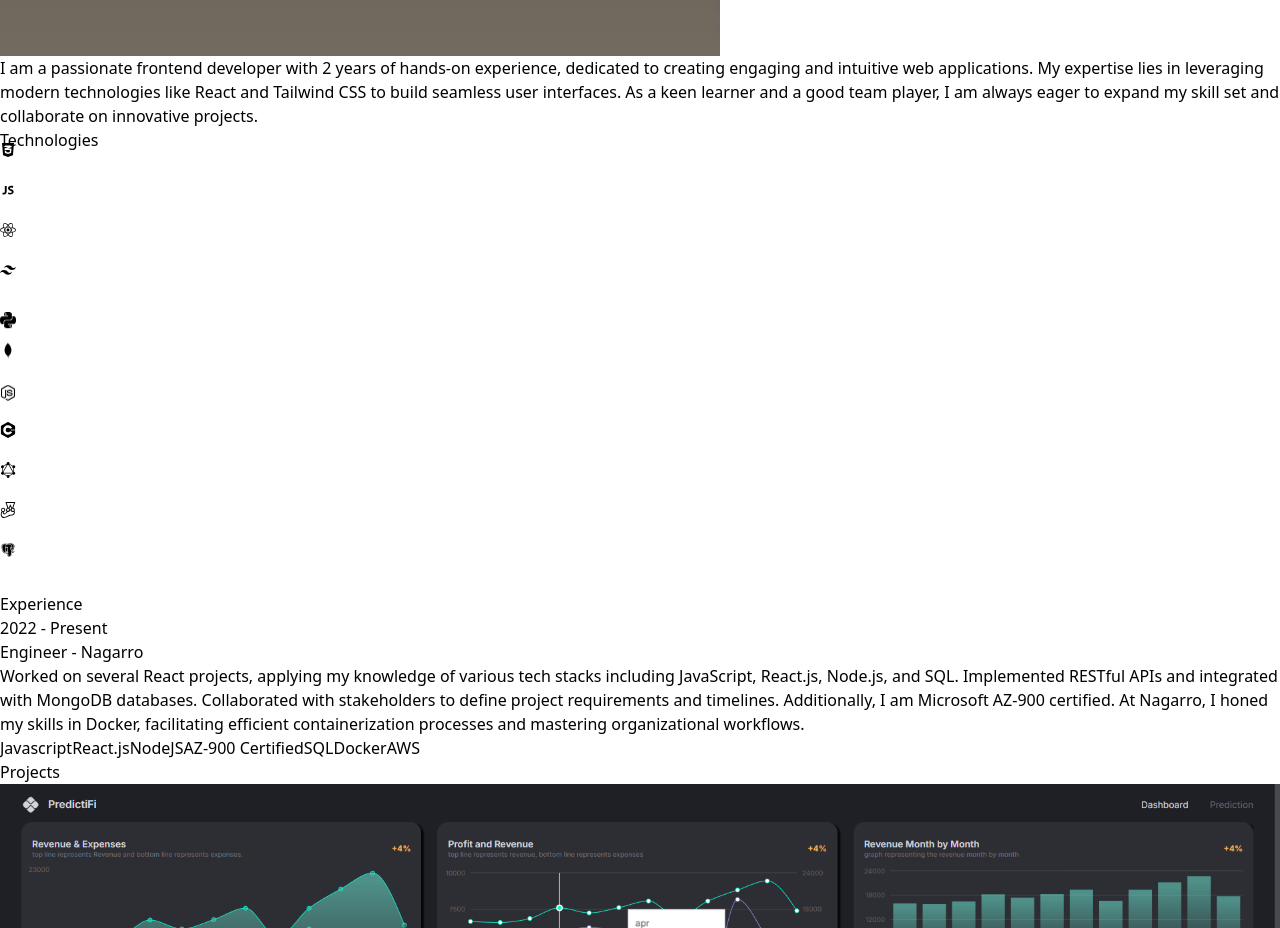
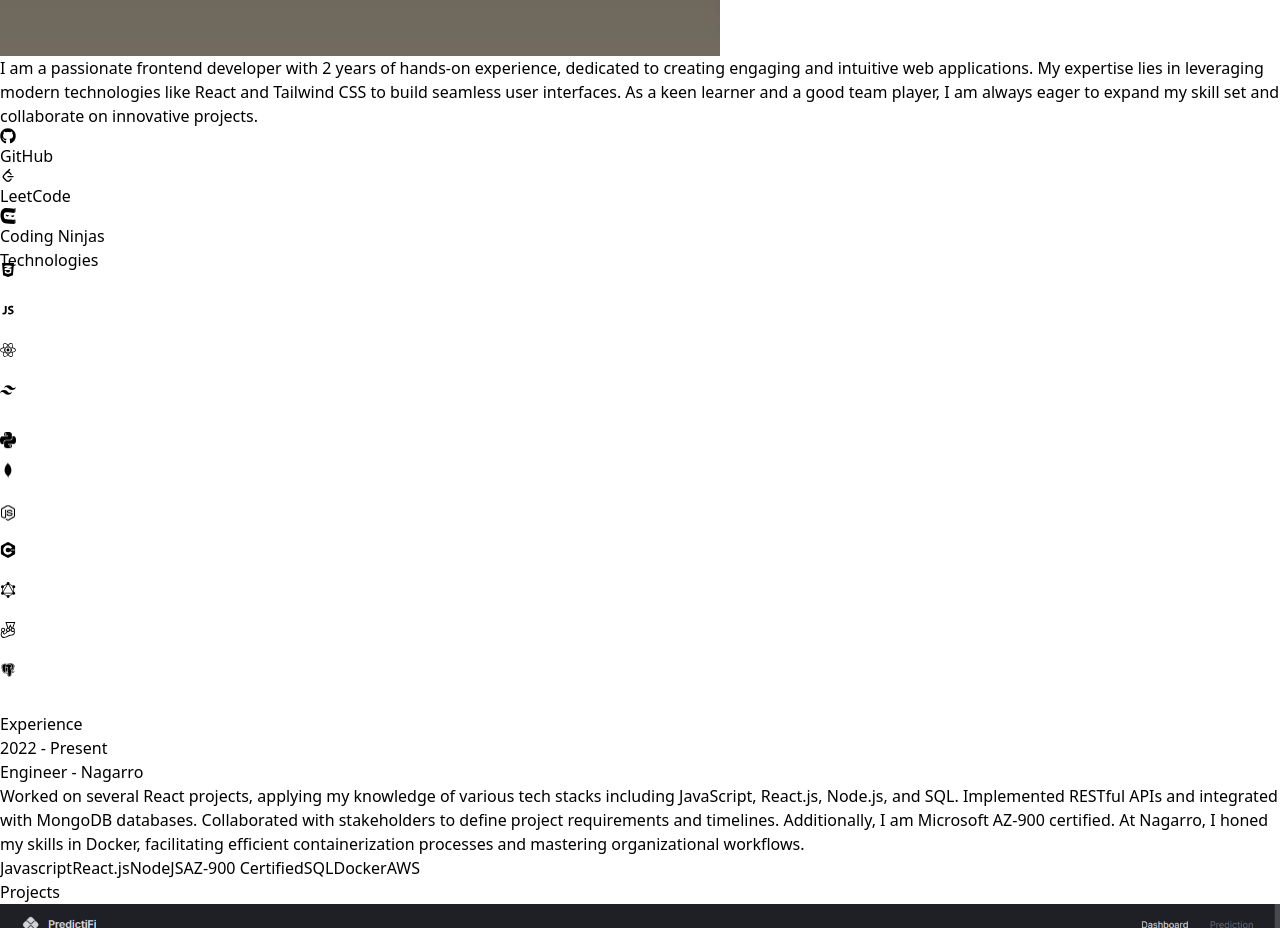
Before and after one commit to anshu1016/my-portfolio, a React (Vite) app: page / in a window 1280 px wide. Shown: the part 2460-3388 px from the top of the page. Built offline with nearby package versions, Linux system fonts and the light colour scheme.

Commit message:
Update About.jsx

```diff
--- a/src/components/About.jsx
+++ b/src/components/About.jsx
@@ -39,8 +39,8 @@
               {ABOUT_TEXT}
             </p>
           </div>
-          {/* <div className="flex flex-wrap justify-center gap-6 mt-8"> */}
-            {/* <div className="flex flex-col items-center">
+          <div className="flex flex-wrap justify-center gap-6 mt-8">
+             <div className="flex flex-col items-center">
               <motion.a
                 href="https://github.com/anshu1016/DSA/commits/main/"
                 target="_blank"
@@ -54,8 +54,8 @@
               <span className="text-lg font-medium text-neutral-600 mt-2">
                 GitHub
               </span>
-            </div> */}
-            {/* <div className="flex flex-col items-center">
+            </div>
+            <div className="flex flex-col items-center">
               <motion.a
                 href="https://leetcode.com/u/arunshukla98710/"
                 target="_blank"
@@ -69,8 +69,8 @@
               <span className="text-lg font-medium text-neutral-600 mt-2">
                 LeetCode
               </span>
-            </div> */}
-            {/* <div className="flex flex-col items-center">
+            </div>
+             <div className="flex flex-col items-center">
               <motion.a
                 href="https://www.naukri.com/code360/profile/b99e6a36-f120-4e7e-ab64-41ff5eaadc2d"
                 target="_blank"
@@ -84,8 +84,8 @@
               <span className="text-lg font-medium text-neutral-600 mt-2">
                 Coding Ninjas
               </span>
-            </div> */}
-          {/* </div> */}
+            </div>
+           </div>
         </motion.div>
       </div>
     </div>
```
